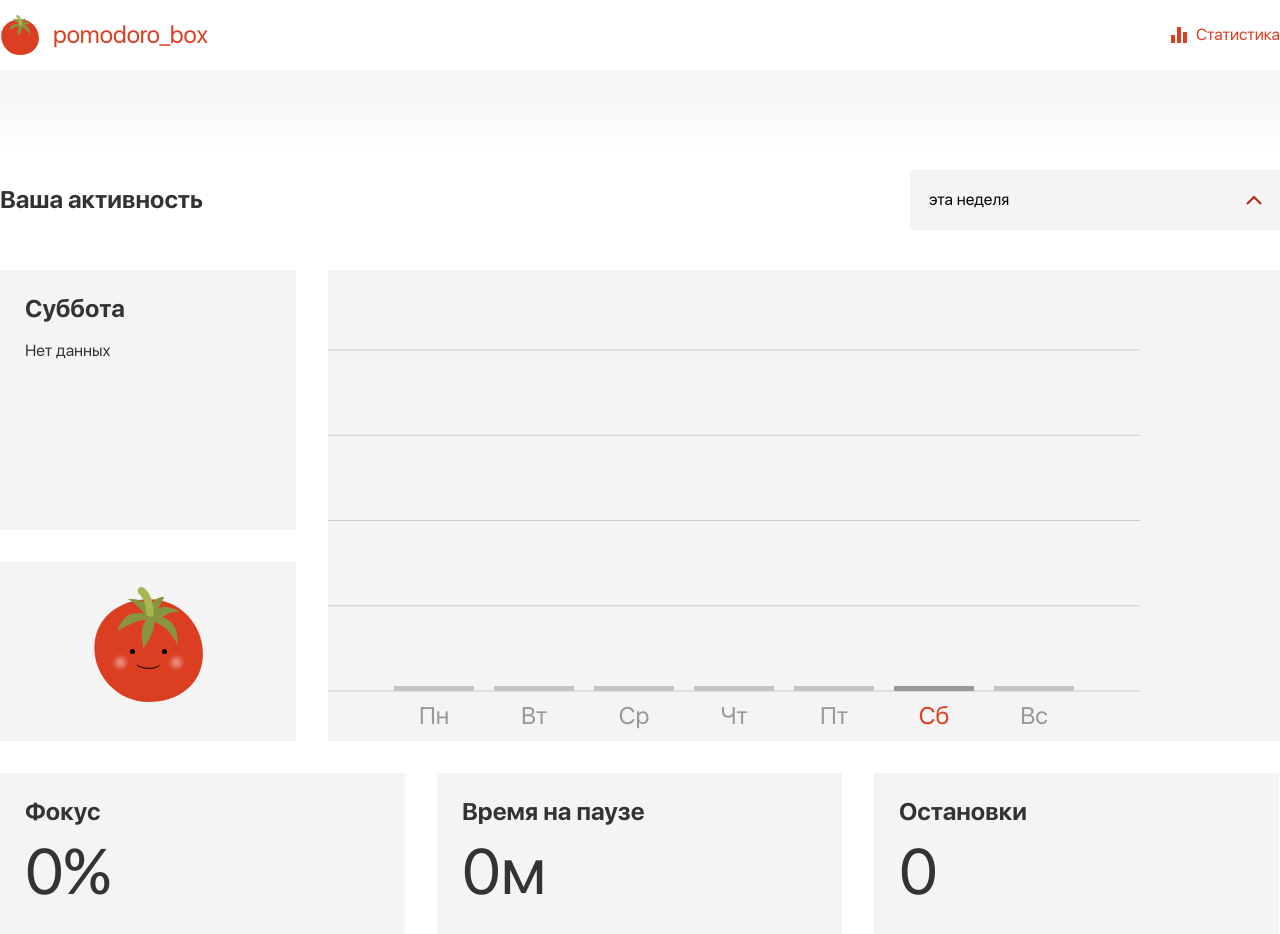
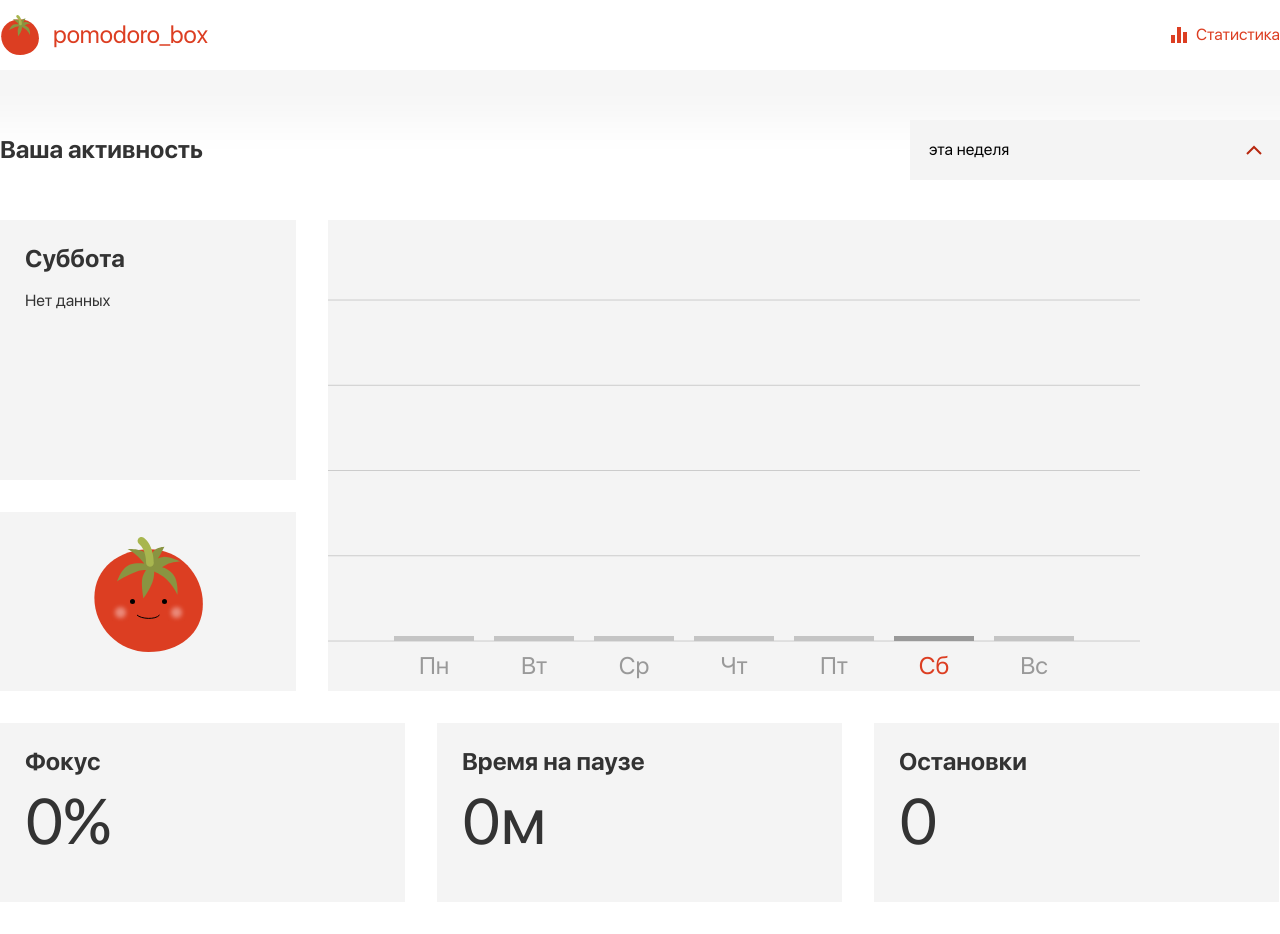
Before and after one commit to masawik/pomodoro_box, a React (Create React App) app: page /statistic in a window 1280 px wide. Shown: the top 934 px of the page. Built offline with nearby package versions, Linux system fonts and the light colour scheme; some icons are missing.

Commit message:
decrease statistic page container margin-top

```diff
--- a/src/components/StatisticPage/StatisticPage.styles.ts
+++ b/src/components/StatisticPage/StatisticPage.styles.ts
@@ -1,5 +1,11 @@
 import styled from 'styled-components'
 import { SSelect } from '../forms/Select/Select.styles'
+import PageContentContainer
+  from '../layout/PageContentContainer/PageContentContainer.styles'
+
+export const SStatisticPageContentContainer = styled(PageContentContainer)`
+  margin-top: 50px;
+`
 
 export const SStatisticPagePeriodSelector = styled(SSelect)`
   width: 370px;
--- a/src/components/StatisticPage/StatisticPage.tsx
+++ b/src/components/StatisticPage/StatisticPage.tsx
@@ -8,7 +8,7 @@ import {
   SStatisticPageBody,
   SStatisticTilesRow,
   SWidgetColumnContainer,
-  SWidgetColumnAndChart,
+  SWidgetColumnAndChart, SStatisticPageContentContainer,
 } from './StatisticPage.styles'
 import DayAndTotalTimeTile from './Tile/DayAndTotalTimeTile'
 import PomodoroCountTile from './Tile/PomodoroCountTile'
@@ -90,7 +90,7 @@ const StatisticPage = () => {
     !countOfPauses ? 'secondary' : 'pauses'
 
   return (
-    <PageContentContainer>
+    <SStatisticPageContentContainer>
       <SStatisticPageHeader>
         <SH1>
           Ваша активность
@@ -144,7 +144,7 @@ const StatisticPage = () => {
         </SStatisticTilesRow>
       </SStatisticPageBody>
 
-    </PageContentContainer>
+    </SStatisticPageContentContainer>
   )
 }
 
--- a/src/globalStyles/globalStyles.ts
+++ b/src/globalStyles/globalStyles.ts
@@ -6,8 +6,6 @@ const GlobalStyle = createGlobalStyle`
   }
 
   body {
-    //todo убрать padding
-    padding-bottom: 500px;
     font-family: 'SF UI Display', sans-serif;
     ${({ theme: { textColor, backgroundColor } }) => css`
       color: ${textColor};
```
